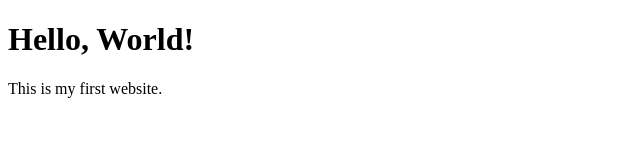
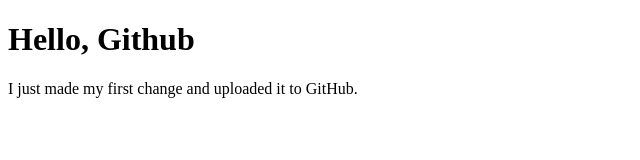
Before and after one commit to Yugal88943/MyFirstSite, a plain HTML site: page index.html in a window 1280 px wide. Shown: the whole page, without its empty margins (0-640 px from the left). Drawn offline with Linux system fonts and the light colour scheme.

Commit message:
Updated index.html
Changed title and paragraph content

```diff
--- a/index.html
+++ b/index.html
@@ -6,8 +6,8 @@
 </head>
 
 <body>
-    <h1>Hello, World!</h1>
-    <p>This is my first website.</p>
+    <h1>Hello, Github</h1>
+    <p>I just made my first change and uploaded it to GitHub.</p>
 </body>
 
 </html>
```
